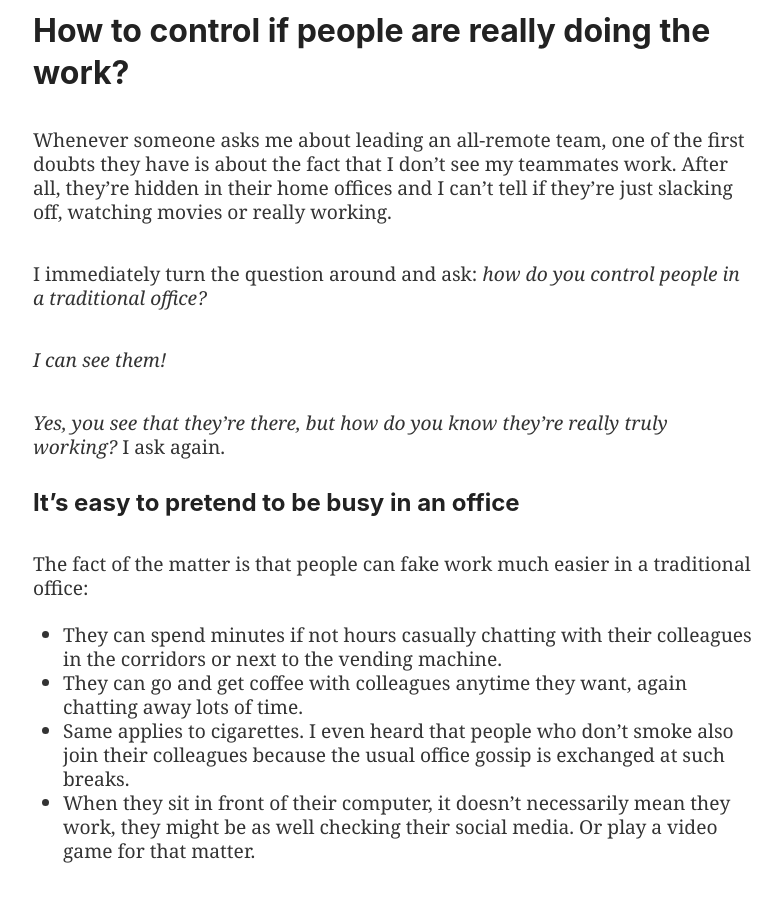
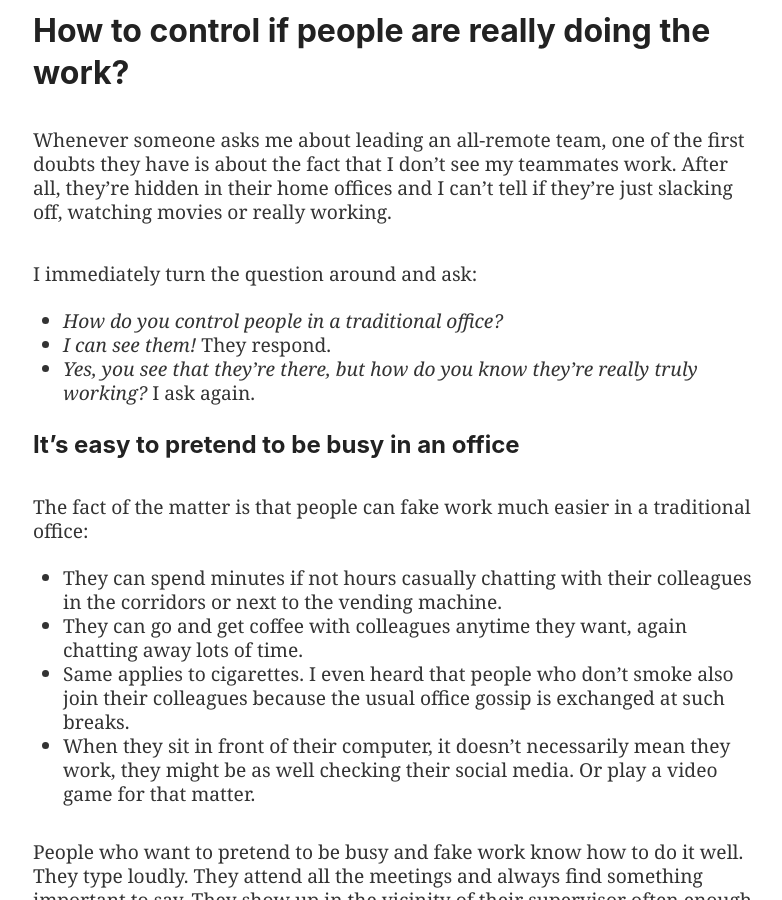
Before and after one commit to Nozbe/NoOffice.org, a Jekyll site: the page built from _book/trust.md, in a window 1280 px wide and 900 px high, scrolled down 1476 px. Shown: the whole window, without its empty margins (247-1029 px from the left). Built offline with Jekyll 4.4.1, drawn with Linux system fonts in a browser that asks for light colours; some of the changed text lies outside the part shown.

Commit message:
Trust update book status

```diff
--- a/_book/trust.md
+++ b/_book/trust.md
@@ -23,11 +23,11 @@
 
 Whenever someone asks me about leading an all-remote team, one of the first doubts they have is about the fact that I don't see my teammates work. After all, they're hidden in their home offices and I can't tell if they're just slacking off, watching movies or really working.
 
-I immediately turn the question around and ask: *how do you control people in a traditional office?*
+I immediately turn the question around and ask:
 
-*I can see them!*
-
-*Yes, you see that they're there, but how do you know they're really truly working?* I ask again.
+- *How do you control people in a traditional office?*
+- *I can see them!* They respond.
+- *Yes, you see that they're there, but how do you know they're really truly working?* I ask again.
 
 ### It's easy to pretend to be busy in an office
 
--- a/_data/book.yml
+++ b/_data/book.yml
@@ -7,7 +7,7 @@
 lang_name: American English
 lang_en: English
 github: "https://github.com/Nozbe/NoOffice.org/blob/master/_book/"
-updated: "August 23, 2020"
+updated: "August 26, 2020"
 toc:
 - url: intro
   status: ready # options are: none (no file created), draft (rough draft), ready (just written) and publish (published document)
@@ -83,11 +83,11 @@
     chname: Chapter 17
     book: "???"
 - url: two
-  status: draft
+  status: ready
   chname: Part 2
   chapters:
   - url: trust
-    status: draft
+    status: ready
     chname: Chapter 18
   - url: mobile
     status: draft
```
